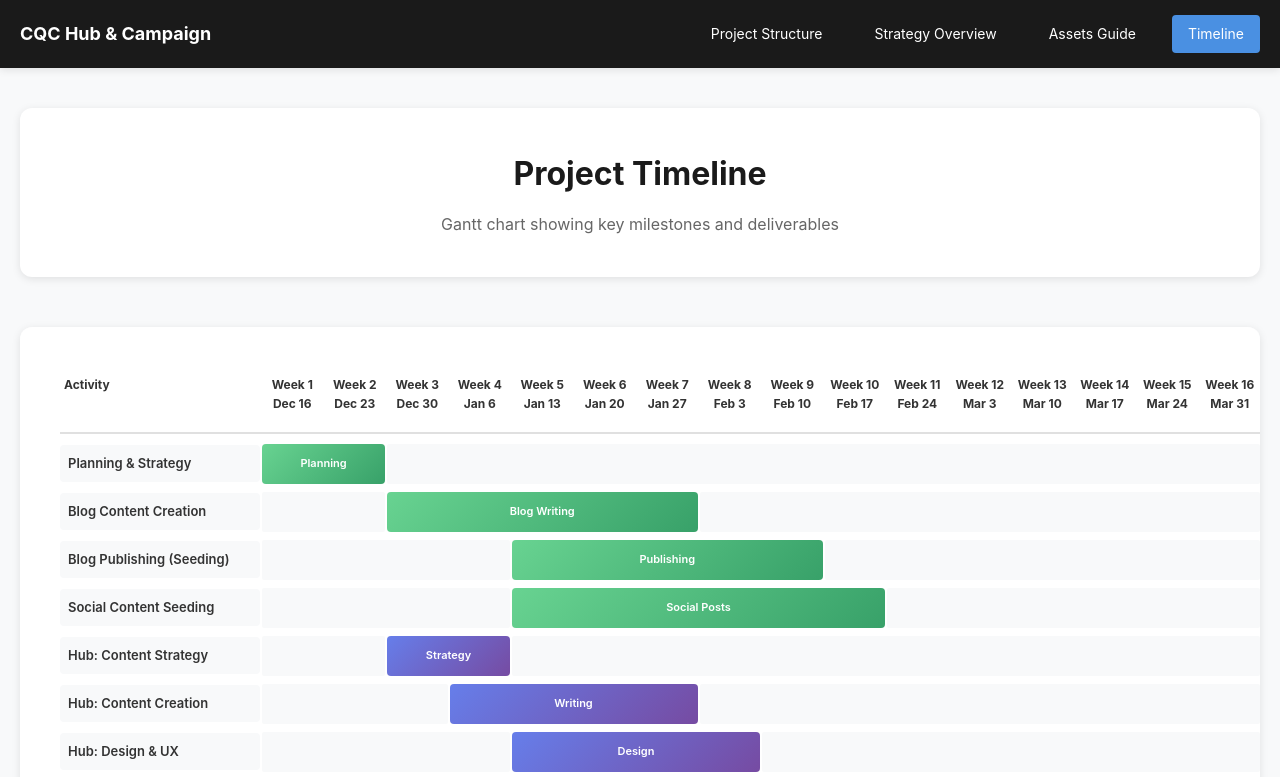
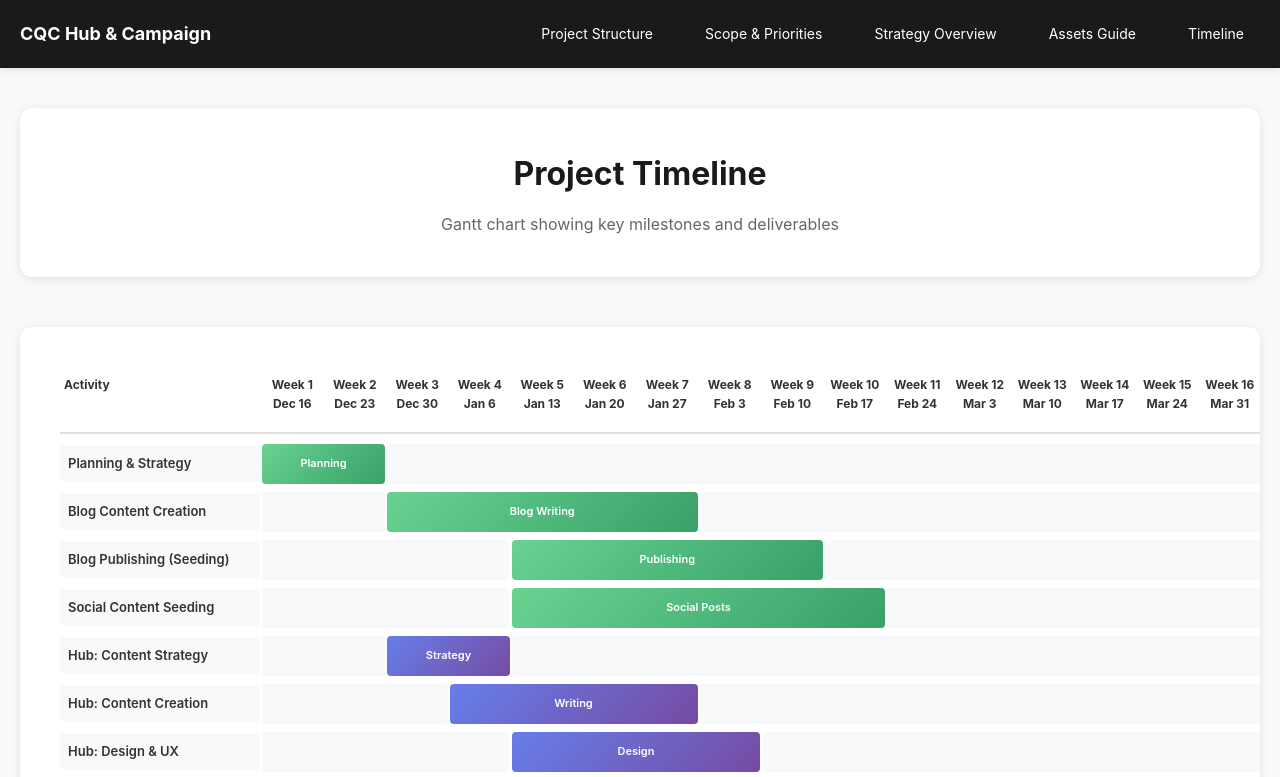
Before and after one commit to Matt-pioneerly/cqc-campaign-hub-stratefy, a plain HTML site: page timeline.html in a window 1280 px wide. Shown: the top 777 px of the page. Drawn offline with Linux system fonts and the light colour scheme.

Commit message:
Update timeline.html

```diff
--- a/timeline.html
+++ b/timeline.html
@@ -221,12 +221,13 @@
     <nav class="nav">
         <div class="nav-container">
             <div class="nav-title">CQC Hub & Campaign</div>
-            <div class="nav-links">
-                <a href="index.html">Project Structure</a>
-                <a href="strategy.html">Strategy Overview</a>
-                <a href="assets.html">Assets Guide</a>
-                <a href="timeline.html" class="active">Timeline</a>
-            </div>
+           <div class="nav-links">
+    <a href="index.html">Project Structure</a>
+    <a href="scope.html">Scope & Priorities</a>
+    <a href="strategy.html">Strategy Overview</a>
+    <a href="assets.html">Assets Guide</a>
+    <a href="timeline.html">Timeline</a>
+</div>
         </div>
     </nav>
 
```
